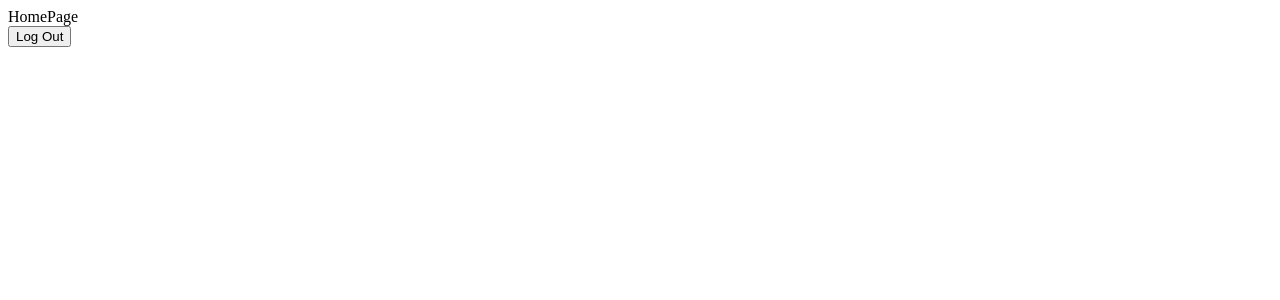
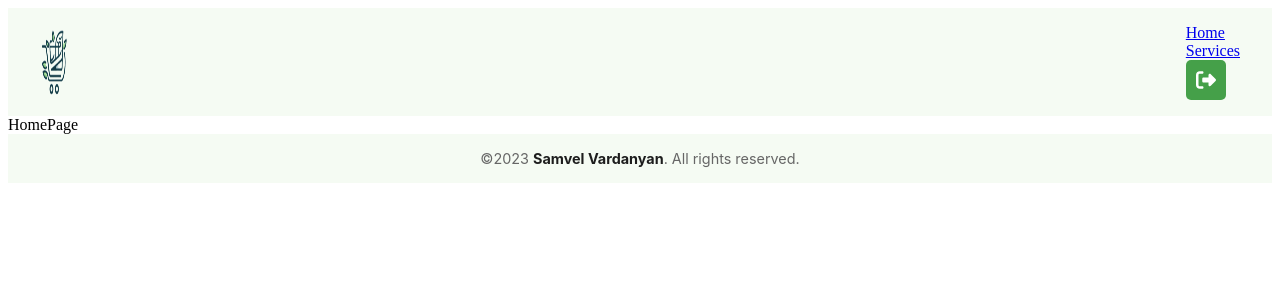
Before and after one commit to DeveloperSamvel/redux-toolkit, a React (Create React App) app: page / in a window 1280 px wide. Shown: the top 300 px of the page. Built offline with nearby package versions, Linux system fonts and the light colour scheme; sample sign-in values are in the browser's storage.

Commit message:
add header and footer in Home page

```diff
--- a/src/components/HomeContent/HomeContent.component.js
+++ b/src/components/HomeContent/HomeContent.component.js
@@ -1,14 +1,14 @@
-import useLogout from '../../hooks/useLogout';
+import Header from "../../layouts/Header/Header.component";
+import Footer from "../../layouts/Footer/Footer.component";
 
-const HomeContent = () => {
-    const handleLogOutUser = useLogout();
-
-    return (
-        <>
-            <div>HomePage</div>
-            <button onClick={() => handleLogOutUser()}>Log Out</button>
-        </>
-    )
-}
+const HomeContent = ({ handleLogOutUser }) => {
+  return (
+    <>
+      <Header handleLogOutUser={handleLogOutUser}></Header>
+      HomePage
+      <Footer />
+    </>
+  );
+};
 
 export default HomeContent;
--- a/src/pages/Home/HomePage.js
+++ b/src/pages/Home/HomePage.js
@@ -1,9 +1,8 @@
-import HomeContent from '../../components/HomeContent/HomeContent.component';
+import HomeContent from "../../components/HomeContent/HomeContent.component";
+import useLogout from "../../hooks/useLogout";
 
 const HomePage = () => {
-    return (
-        <HomeContent />
-    )
-}
+  return <HomeContent handleLogOutUser={useLogout()} />;
+};
 
 export default HomePage;
```
